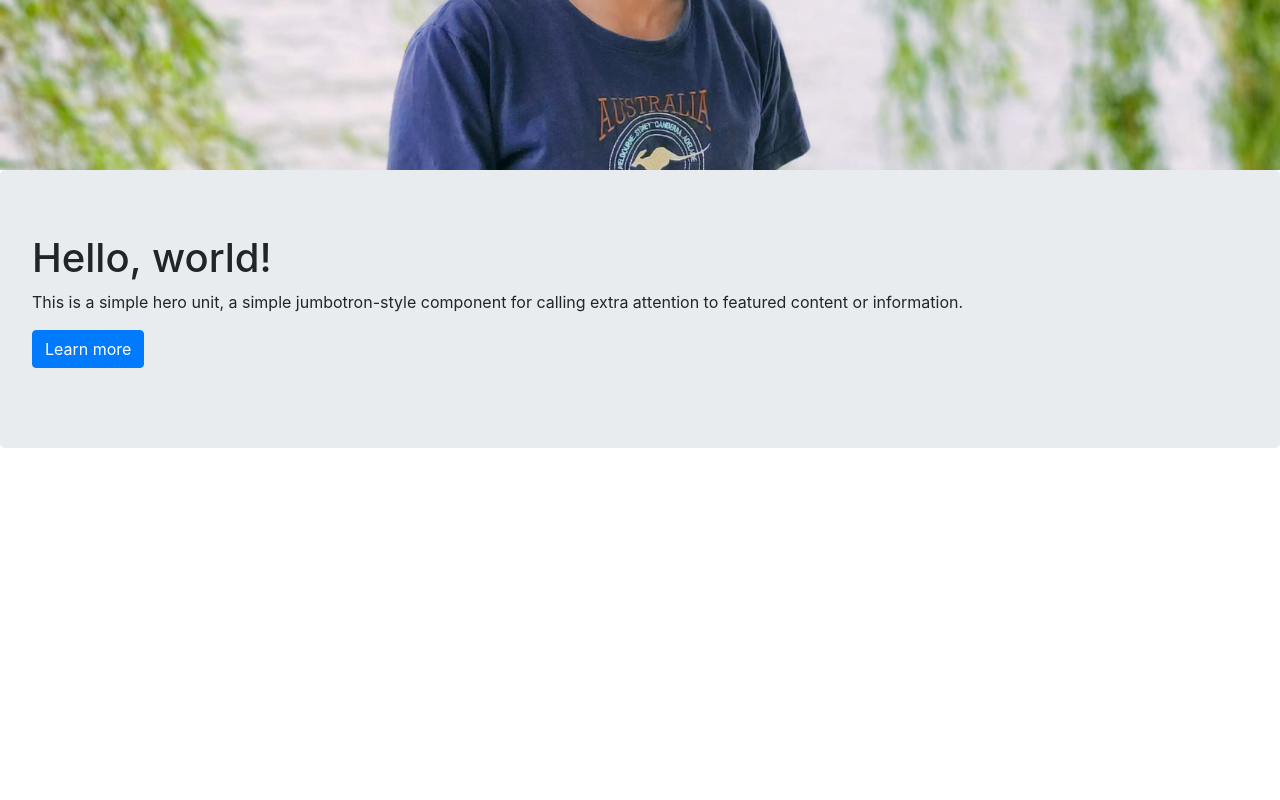
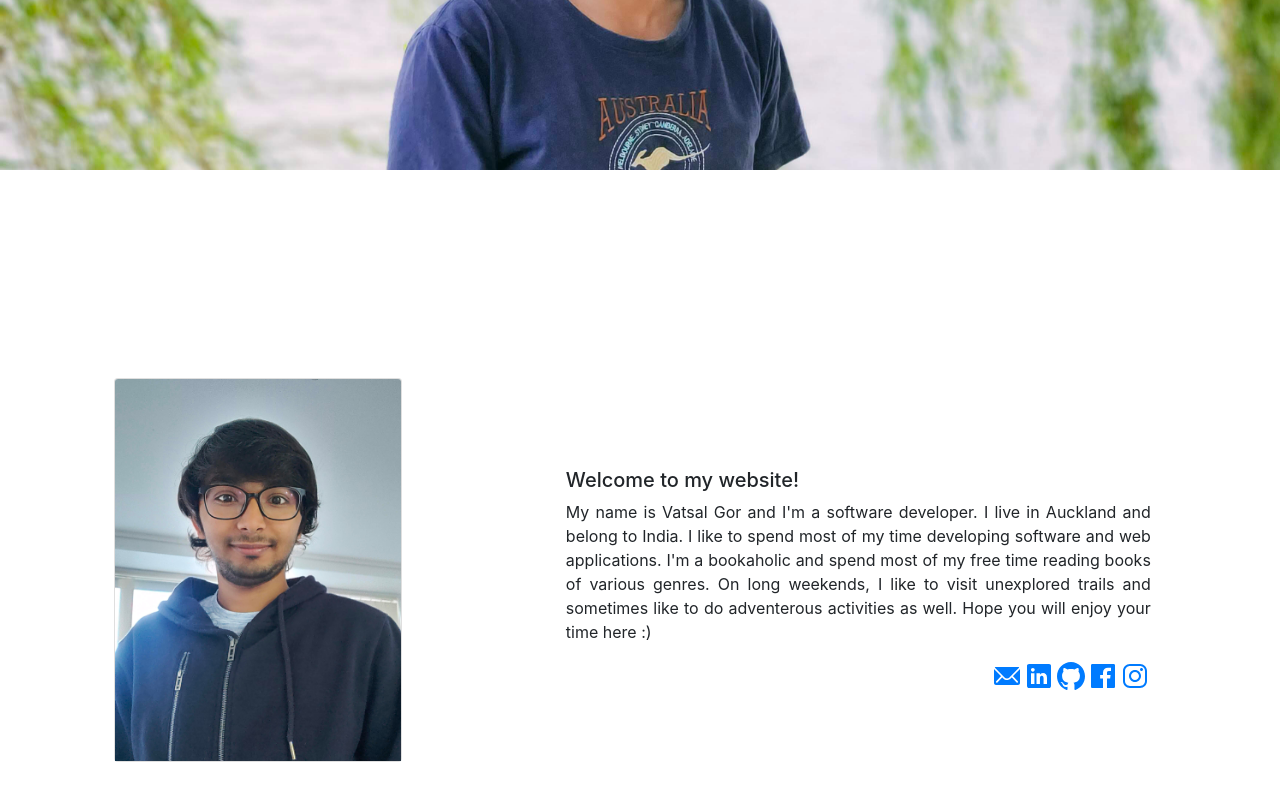
Before and after one commit to vatsalkgor/portfolio, a React (Create React App) app: page / in a window 1280 px wide. Shown: the part 630-1430 px from the top of the page. Before the commit the page ends 1110 px from the top, so only its background shows below. Built offline with nearby package versions, Linux system fonts and the light colour scheme.

Commit message:
About section complete

```diff
--- a/src/App.js
+++ b/src/App.js
@@ -1,9 +1,8 @@
 import React from "react";
 import "./App.css";
 import Navigation from "./components/Navigation";
-import { Jumbotron, Button } from "react-bootstrap";
 import Home from "./components/Home";
-import "react-typist/dist/standalone/Typist.css";
+import About from "./components/About/About";
 
 function App() {
     return (
@@ -12,17 +11,7 @@ function App() {
                 <Navigation></Navigation>
                 <Home></Home>
             </div>
-            <Jumbotron>
-                <h1>Hello, world!</h1>
-                <p>
-                    This is a simple hero unit, a simple jumbotron-style
-                    component for calling extra attention to featured content or
-                    information.
-                </p>
-                <p>
-                    <Button variant="primary">Learn more</Button>
-                </p>
-            </Jumbotron>
+            <About></About>
         </React.Fragment>
     );
 }
--- /dev/null
+++ b/src/components/About/About.css
@@ -0,0 +1,7 @@
+.about {
+    min-height: 100vh;
+}
+.description {
+    margin: 20px;
+    text-align: justify;
+}
--- /dev/null
+++ b/src/components/About/About.jsx
@@ -0,0 +1,39 @@
+import React from "react";
+import { Row, Col, Card } from "react-bootstrap";
+import AboutPic from "../../assets/images/about_cropped.jpg";
+import "./About.css";
+import SocialLinks from "../SocialLinks/SocialLinks";
+
+export default function About() {
+    return (
+        <div className="about">
+            <Row className="about d-flex align-items-center">
+                <Col md={5} sm={12} className="d-flex justify-content-center">
+                    <div className="float-md-right" style={{ margin: "15px" }}>
+                        <Card style={{ width: "18rem" }}>
+                            <Card.Img variant="top" src={AboutPic} />
+                        </Card>
+                    </div>
+                </Col>
+                <Col md={6} sm={12}>
+                    <div className="description">
+                        <h5>Welcome to my website!</h5>
+                        <p>
+                            My name is Vatsal Gor and I'm a software developer.
+                            I live in Auckland and belong to India. I like to
+                            spend most of my time developing software and web
+                            applications. I'm a bookaholic and spend most of my
+                            free time reading books of various genres. On long
+                            weekends, I like to visit unexplored trails and
+                            sometimes like to do adventerous activities as well.
+                            Hope you will enjoy your time here :)
+                        </p>
+                        <div class="float-right">
+                            <SocialLinks></SocialLinks>
+                        </div>
+                    </div>
+                </Col>
+            </Row>
+        </div>
+    );
+}
--- /dev/null
+++ b/src/components/SocialLinks/SocialLinks.jsx
@@ -0,0 +1,46 @@
+import React from "react";
+import {
+    IoLogoFacebook,
+    IoLogoGithub,
+    IoLogoInstagram,
+    IoLogoLinkedin,
+    IoIosMail,
+} from "react-icons/io";
+
+export default function SocialLinks() {
+    return (
+        <>
+            <a href="mailto:vatsalkgor@gmail.com">
+                <IoIosMail size="2em"></IoIosMail>
+            </a>
+            <a
+                target="_blank"
+                href="https://www.linkedin.com/in/vatsalkgor/"
+                rel="noopener noreferrer"
+            >
+                <IoLogoLinkedin size="2em"></IoLogoLinkedin>
+            </a>
+            <a
+                target="_blank"
+                href="https://www.github.com/vatsalkgor/"
+                rel="noopener noreferrer"
+            >
+                <IoLogoGithub size="2em"></IoLogoGithub>
+            </a>
+            <a
+                target="_blank"
+                href="https://www.facebook.com/vatsal.gor"
+                rel="noopener noreferrer"
+            >
+                <IoLogoFacebook size="2em"></IoLogoFacebook>
+            </a>
+            <a
+                target="_blank"
+                href="https://www.instagram.com/vatsalthecleveridiot/"
+                rel="noopener noreferrer"
+            >
+                <IoLogoInstagram size="2em"></IoLogoInstagram>
+            </a>
+        </>
+    );
+}
```
Also changed, not shown: src/assets/images/about_cropped.jpg (added).
